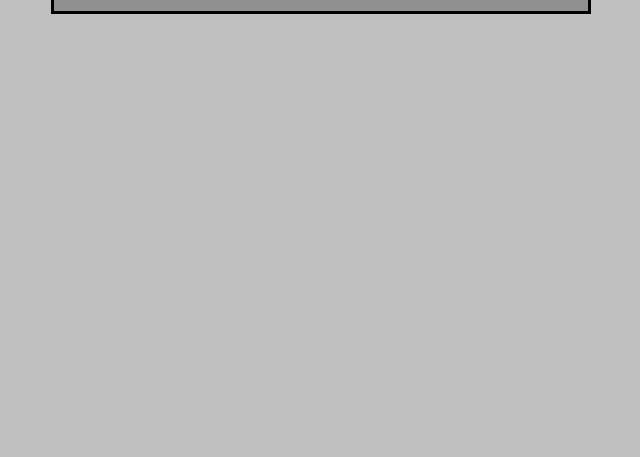
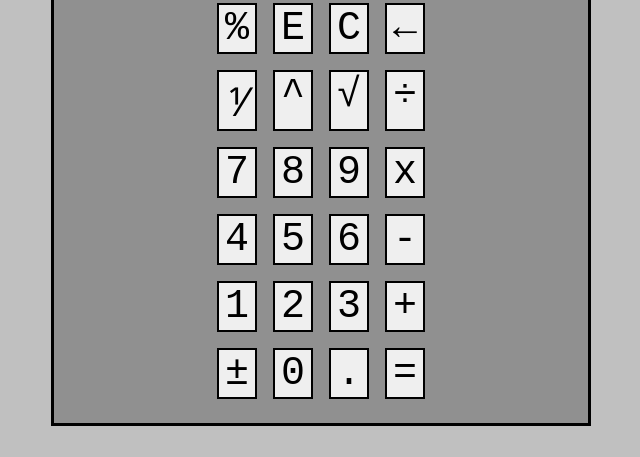
Before and after one commit to marcmccarty/odin-calculator, a plain HTML site: page index.html in a window 1280 px wide. Shown: the part 343-800 px from the top of the page, without its empty margins (319-959 px from the left). Drawn offline with Linux system fonts and the light colour scheme.

Commit message:
Add buttons

```diff
--- a/calculator.css
+++ b/calculator.css
@@ -8,7 +8,18 @@ body {
 h1 {
     font-family: monospace;
     font-size: 80px;
-    color: #404090;
+    color: #904070;
+    filter: drop-shadow(#404090 4px 4px)
+}
+
+button {
+    display: flex;
+    flex: 1;
+    border-style: solid;
+    font-family: monospace;
+    font-size: 40px;
+    margin: 8px;
+    justify-content: center;
 }
 
 .calculator {
@@ -32,3 +43,15 @@ h1 {
     background-color: #8FF000;
     color: #004000;
 }
+
+.buttons {
+    display: flex;
+    /* flex: 1; */
+    flex-direction: column;
+}
+
+.row {
+    display: flex;
+    flex: 1 0 auto;
+    justify-content: space-between;
+}
--- a/index.html
+++ b/index.html
@@ -11,8 +11,44 @@
     <h1>Calculator</h1>
     <div class="calculator">
         <div class="display">1234567890</div>
-        <div class="digits"></div>
-        <div class="operators"></div>
+        <div class="buttons">
+            <div class="row">
+                <button>%</button>
+                <button>E</button>
+                <button>C</button>
+                <button>←</button>
+            </div>
+            <div class="row">
+                <button>⅟</button>
+                <button>^</button>
+                <button>√</button>
+                <button>÷</button>
+            </div>
+            <div class="row">
+                <button>7</button>
+                <button>8</button>
+                <button>9</button>
+                <button>x</button>
+            </div>
+            <div class="row">
+                <button>4</button>
+                <button>5</button>
+                <button>6</button>
+                <button>-</button>
+            </div>
+            <div class="row">
+                <button>1</button>
+                <button>2</button>
+                <button>3</button>
+                <button>+</button>
+            </div>
+            <div class="row">
+                <button>±</button>
+                <button>0</button>
+                <button>.</button>
+                <button>=</button>
+            </div>
+        </div>
     </div>
 </body>
 </html>
```
